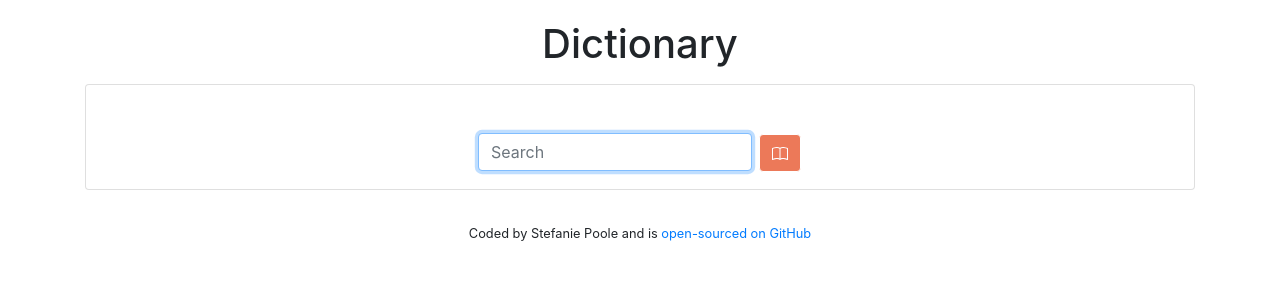
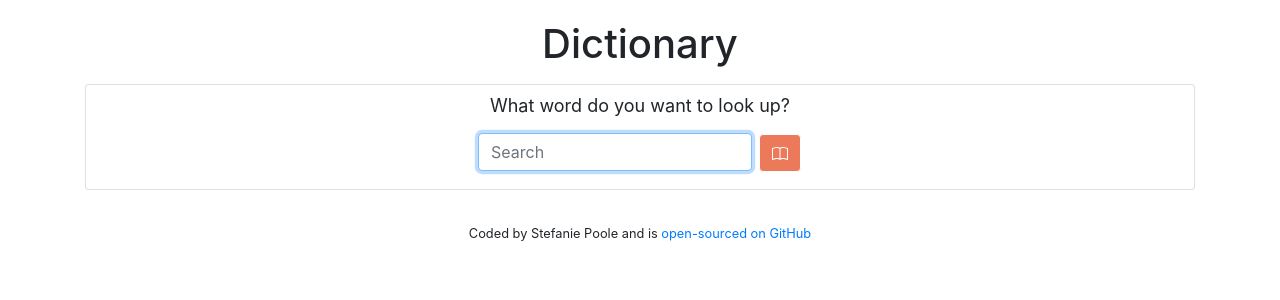
Before and after one commit to stefmpoole/dictionary-react-project, a React (Create React App) app: page / in a window 1280 px wide. Shown: the top 300 px of the page. Built offline with nearby package versions, Linux system fonts and the light colour scheme.

Commit message:
changed font-weight

```diff
--- a/src/App.js
+++ b/src/App.js
@@ -11,7 +11,7 @@ function App() {
 
         <Card className="rounded">
           <Card.Title
-            className="text-white"
+            className="font-weight-normal"
             style={{ marginTop: 10, fontSize: 18 }}
           >
             What word do you want to look up?
```
